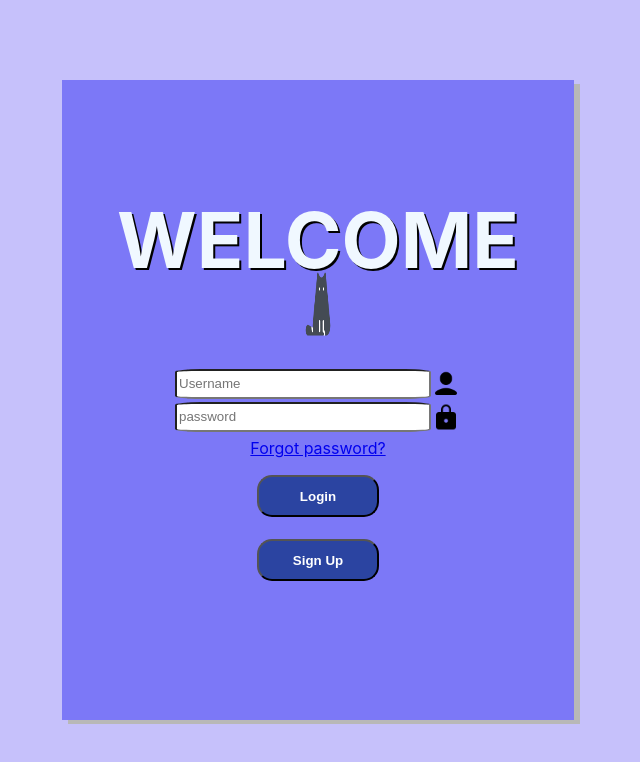
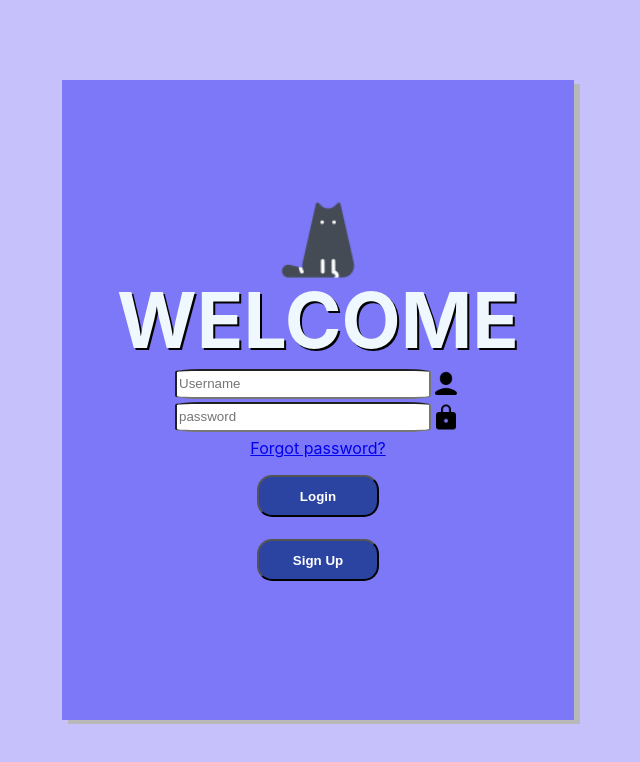
Before and after one commit to mackneupart/chat-app-TxID, a React (Create React App) app: page / in a window 1280 px wide. Shown: the top 762 px of the page, without its empty margins (322-962 px from the left). Built offline with nearby package versions, Linux system fonts and the light colour scheme; what parse would draw is missing.

Commit message:
move cat logo

```diff
--- a/src/Pages/SignIn/SignIn.js
+++ b/src/Pages/SignIn/SignIn.js
@@ -30,7 +30,7 @@ function SignIn() {
             )} has successfully signed in!`
           );
           // To verify that this is in fact the current user, `current` can be used
-          setCurrentUser(await Parse.User.current());
+          setCurrentUser(Parse.User.current());
           console.log(loggedInUser === currentUser);
           // Clear input fields
           setUsername("");
--- a/src/Pages/SignIn/signIn.css
+++ b/src/Pages/SignIn/signIn.css
@@ -1,3 +1,10 @@
+/*
+TO DO
+  tablet size: don't change anything
+  smartphone size: Remove the background, so the purple box fills out the whole screen
+*/
+
+
 .sign-in-page {
   height: 100vh;
   /*styling concerning its children*/
@@ -28,30 +35,31 @@
   justify-items: center;
 }
 
-.header {
+/* .header {
   grid-row-start: 2;
-  /*styling concerning its children*/
+  /*styling concerning its children*//*
   display: flex;
   flex-direction: column;
   align-items: center;
   justify-content: center;
+} */
+
+.header-logo {
+  grid-row-start: 2;
+  /* logo is taking up 10% of the vh and 40% of the vw */
+  width: calc(0.3 * 20vw);
+  height:auto;
+  /*height: calc(0.4 * 20vh);*/
 }
-
 .header-welcome {
-  grid-row-start: 2;
+  grid-row-start: 3;
   font-size: calc(0.4 * 15vw);
   color: aliceblue; /*************need to change this color**********/
   text-shadow: 2px 2px black;
   margin-block: 0;
   padding:0;
 }
-.header-logo {
-  grid-row-start: 3;
-  /* logo is taking up 10% of the vh and 40% of the vw */
-  width: calc(0.1 * 20vw);
-  height: calc(0.4 * 20vh);
-  align-self: baseline;
-}
+
 
 .inputs {
   grid-row-start: 4;
```
